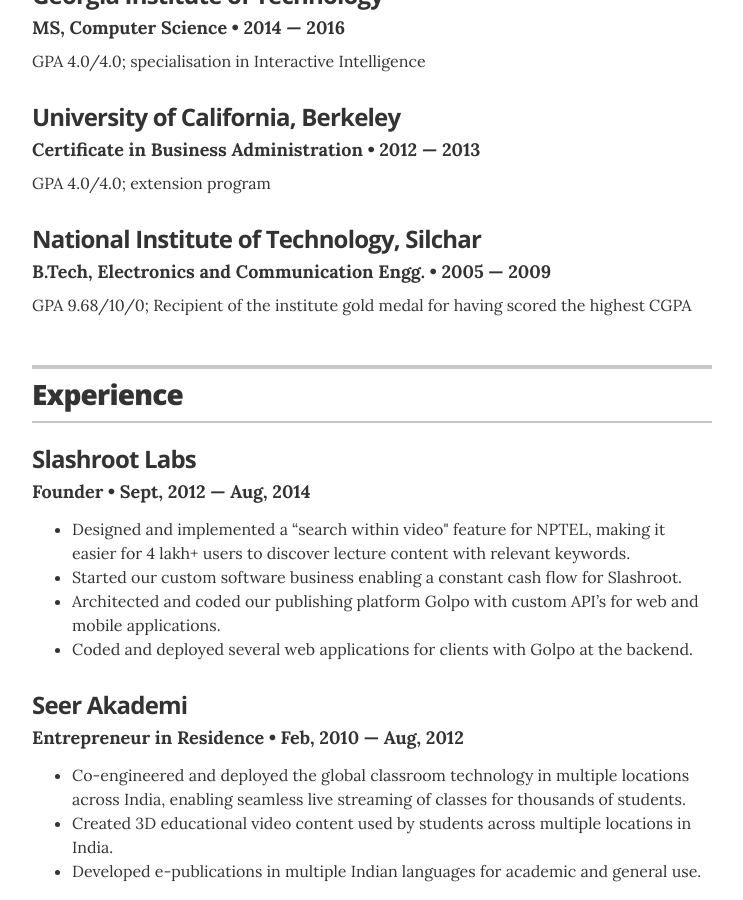
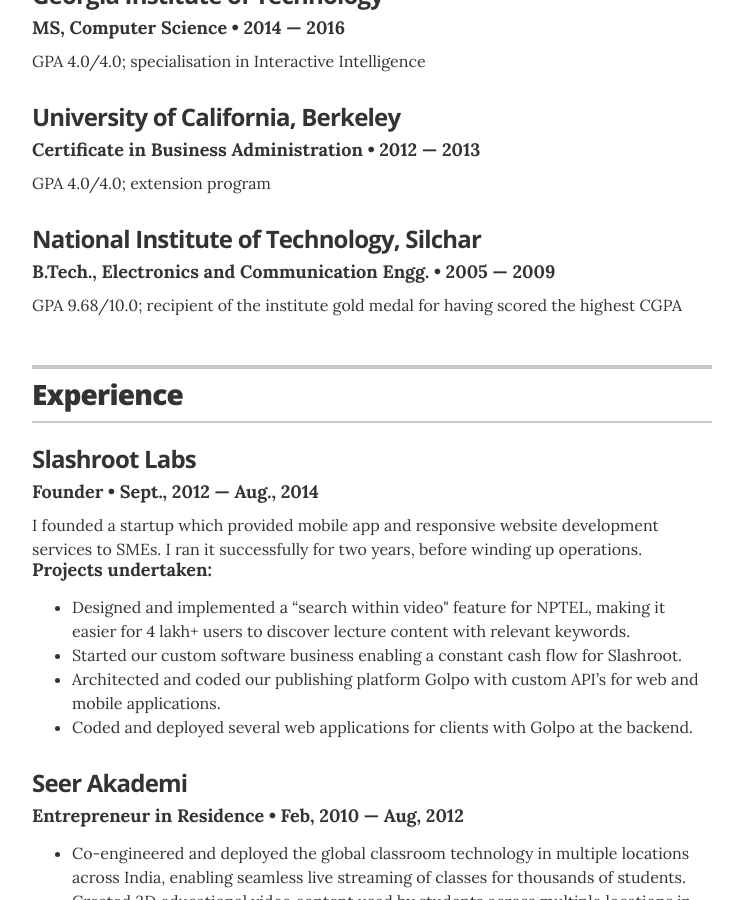
Before and after one commit to CapedCrusader/resume, a Jekyll site: the page built from index.html, in a window 1280 px wide and 900 px high, scrolled down 588 px. Shown: the whole window, without its empty margins (268-1011 px from the left). Built offline with Jekyll 4.4.1, drawn with Linux system fonts in a browser that asks for light colours.

Commit message:
Updating slashroot experience

```diff
--- a/_layouts/resume.html
+++ b/_layouts/resume.html
@@ -67,9 +67,9 @@
 
         <div class="resume-item" itemscope itemprop="worksFor" itemtype="http://schema.org/CollegeOrUniversity">
           <h3 class="resume-item-title" itemprop="name">National Institute of Technology, Silchar</h3>
-          <h4 class="resume-item-details" itemprop="description"> B.Tech, Electronics and Communication Engg. &bull; 2005 &mdash; 2009</h4>
+          <h4 class="resume-item-details" itemprop="description"> B.Tech., Electronics and Communication Engg. &bull; 2005 &mdash; 2009</h4>
 
-          <p class="resume-item-copy">GPA 9.68/10/0; Recipient of the institute gold medal for having scored the highest CGPA </p>
+          <p class="resume-item-copy">GPA 9.68/10.0; recipient of the institute gold medal for having scored the highest CGPA </p>
 
         </div>
 
@@ -89,8 +89,9 @@
         <!-- Duplicate these resume-item elements and edit accordingly for each job you want to add here -->
         <div class="resume-item" itemscope itemprop="worksFor" itemtype="http://schema.org/Organization">
           <h3 class="resume-item-title" itemprop="name">Slashroot Labs</h3>
-          <h4 class="resume-item-details" itemprop="description">Founder &bull; Sept, 2012 &mdash; Aug, 2014</h4>
-          <!--<p class="resume-item-copy">Write about your core competencies in one or two sentences describing your position. If you held the position for a long time, it could be a longer section, including a couple bullet points:</p> -->
+          <h4 class="resume-item-details" itemprop="description">Founder &bull; Sept., 2012 &mdash; Aug., 2014</h4>
+          <p class="resume-item-copy">I founded a startup which provided mobile app and responsive website development services to SMEs. I ran it successfully for two years, before winding up operations.</p>
+          <h5 class="resume-item-details" itemprop="description">Projects undertaken:</h5>
           <ul class="resume-item-list">
             <li>Designed and implemented a “search within video" feature for NPTEL, making it easier for 4 lakh+ users to discover lecture content with relevant keywords.</li>
             <li>Started our custom software business enabling a constant cash flow for Slashroot.</li>
```
